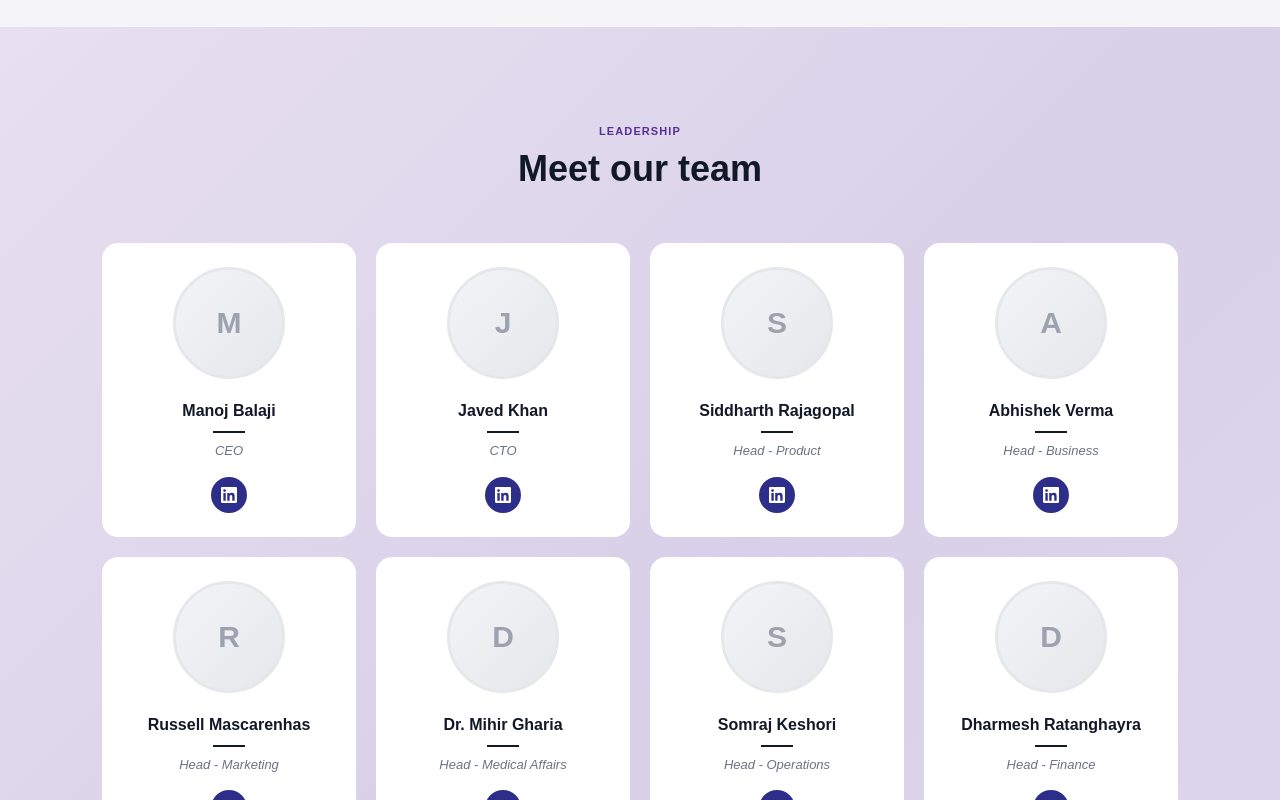
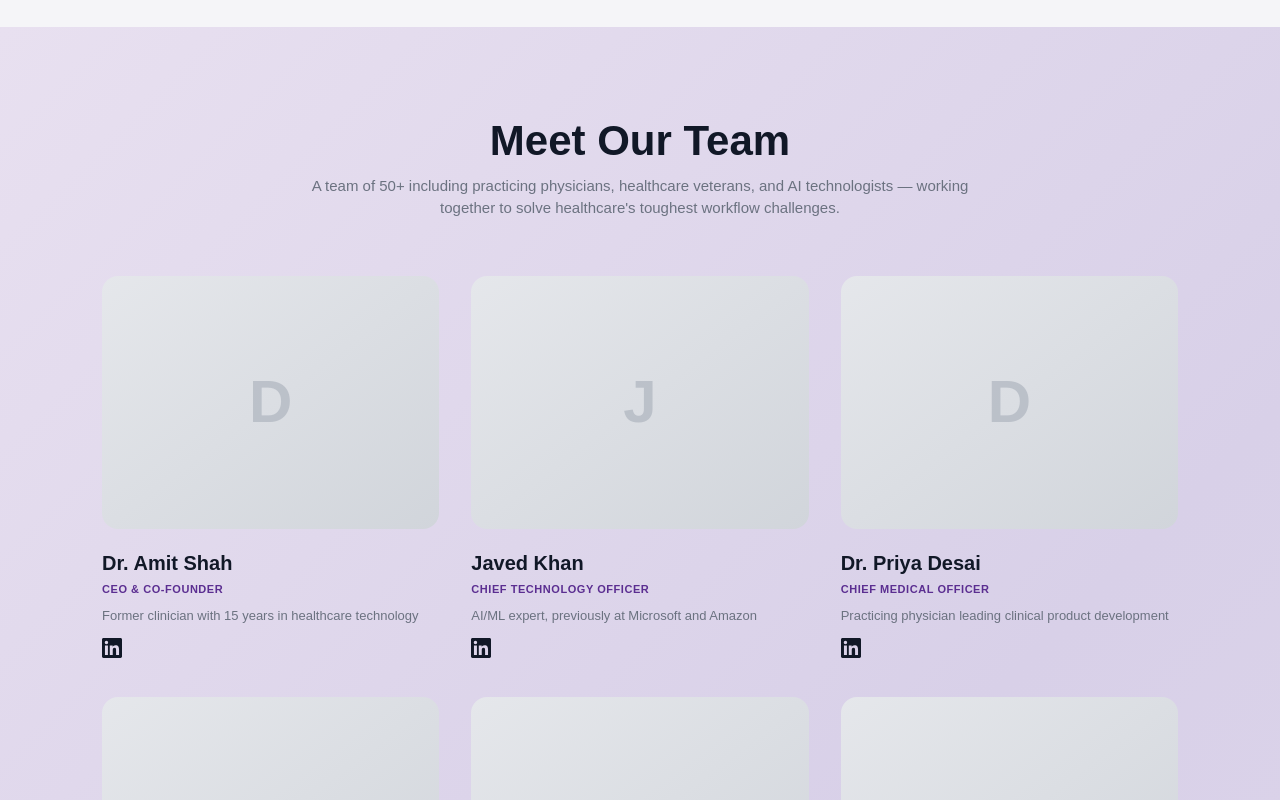
Before and after one commit to chatgptmarketingtc-lab/tatvapractice-website, a Next.js app: page /about in a window 1280 px wide. Shown: the part 1220-2020 px from the top of the page. Built offline with nearby package versions, Linux system fonts and the light colour scheme.

Commit message:
Leadership: left-aligned cards, photo+name+role+bio+LinkedIn format
https://claude.ai/code/session_01MzfTnnp2znpn3D4ijZqpdd

```diff
--- a/src/app/about/page.js
+++ b/src/app/about/page.js
@@ -9,15 +9,17 @@ import { ScrollReveal, GradientBlob } from '@/components/ui';
 import { useModal } from '@/components/ModalProvider';
 
 const LEADERSHIP = [
-  { name: 'Manoj Balaji', role: 'CEO', linkedin: '#' },
-  { name: 'Javed Khan', role: 'CTO', linkedin: '#' },
-  { name: 'Siddharth Rajagopal', role: 'Head - Product', linkedin: '#' },
-  { name: 'Abhishek Verma', role: 'Head - Business', linkedin: '#' },
-  { name: 'Russell Mascarenhas', role: 'Head - Marketing', linkedin: '#' },
-  { name: 'Dr. Mihir Gharia', role: 'Head - Medical Affairs', linkedin: '#' },
-  { name: 'Somraj Keshori', role: 'Head - Operations', linkedin: '#' },
-  { name: 'Dharmesh Ratanghayra', role: 'Head - Finance', linkedin: '#' },
-  { name: 'Nutan Mishra', role: 'Head: Human Resources', linkedin: '#' },
+  { name: 'Dr. Amit Shah', role: 'CEO & CO-FOUNDER', bio: 'Former clinician with 15 years in healthcare technology', linkedin: '#' },
+  { name: 'Javed Khan', role: 'CHIEF TECHNOLOGY OFFICER', bio: 'AI/ML expert, previously at Microsoft and Amazon', linkedin: '#' },
+  { name: 'Dr. Priya Desai', role: 'CHIEF MEDICAL OFFICER', bio: 'Practicing physician leading clinical product development', linkedin: '#' },
+  { name: 'Manoj Balaji', role: 'CHIEF EXECUTIVE OFFICER', bio: 'Building scalable healthcare platforms for emerging markets', linkedin: '#' },
+  { name: 'Siddharth Rajagopal', role: 'HEAD - PRODUCT', bio: 'Product leader with deep expertise in SaaS and health-tech', linkedin: '#' },
+  { name: 'Abhishek Verma', role: 'HEAD - BUSINESS', bio: 'Driving growth and partnerships across India', linkedin: '#' },
+  { name: 'Russell Mascarenhas', role: 'HEAD - MARKETING', bio: 'Brand strategist with healthcare and consumer tech background', linkedin: '#' },
+  { name: 'Dr. Mihir Gharia', role: 'HEAD - MEDICAL AFFAIRS', bio: 'Ensuring clinical accuracy across all AI-powered features', linkedin: '#' },
+  { name: 'Somraj Keshori', role: 'HEAD - OPERATIONS', bio: 'Scaling operations across 200+ cities in India', linkedin: '#' },
+  { name: 'Dharmesh Ratanghayra', role: 'HEAD - FINANCE', bio: 'Financial strategy and governance for rapid growth', linkedin: '#' },
+  { name: 'Nutan Mishra', role: 'HEAD - HUMAN RESOURCES', bio: 'Building and nurturing a 200+ member team', linkedin: '#' },
 ];
 
 export default function AboutPage() {
@@ -83,25 +85,27 @@ export default function AboutPage() {
       <section className="py-16 lg:py-24" style={{ background: 'linear-gradient(135deg, #E8E0F0 0%, #D8D0E8 50%, #E0D8EC 100%)' }}>
         <div className="max-w-container mx-auto px-8">
           <ScrollReveal variant="fadeUp">
-            <div className="text-center mb-14">
-              <div className="text-[11px] font-extrabold text-[#5B2E91] uppercase tracking-widest mb-3">Leadership</div>
-              <h2 className="text-3xl lg:text-[36px] font-extrabold text-gray-900">Meet our team</h2>
+            <div className="text-center mb-4">
+              <h2 className="text-3xl lg:text-[42px] font-extrabold text-gray-900">Meet Our Team</h2>
             </div>
+            <p className="text-center text-gray-500 text-[15px] max-w-2xl mx-auto mb-14">
+              A team of 50+ including practicing physicians, healthcare veterans, and AI technologists — working together to solve healthcare&apos;s toughest workflow challenges.
+            </p>
           </ScrollReveal>
           <ScrollReveal variant="stagger">
-            <div className="grid grid-cols-2 md:grid-cols-3 lg:grid-cols-4 gap-5">
+            <div className="grid md:grid-cols-2 lg:grid-cols-3 gap-8">
               {LEADERSHIP.map((person, i) => (
-                <div key={i} className="bg-white rounded-2xl p-6 text-center hover:shadow-lg transition-shadow">
-                  {/* Circular photo placeholder */}
-                  <div className="w-28 h-28 mx-auto mb-5 rounded-full border-[3px] border-gray-200 bg-gradient-to-br from-gray-100 to-gray-200 flex items-center justify-center text-3xl font-bold text-gray-400">
-                    {person.name.charAt(0)}
+                <div key={i} className="group">
+                  {/* Photo placeholder — rounded top corners */}
+                  <div className="w-full aspect-[4/3] rounded-2xl bg-gradient-to-br from-gray-200 to-gray-300 mb-5 flex items-center justify-center overflow-hidden">
+                    <span className="text-6xl font-bold text-gray-400/50">{person.name.charAt(0)}</span>
                   </div>
-                  <h3 className="text-[16px] font-extrabold text-gray-900 mb-2">{person.name}</h3>
-                  <div className="w-8 h-[2px] bg-gray-900 mx-auto mb-2" />
-                  <div className="text-[13px] text-gray-500 italic mb-4">{person.role}</div>
+                  <h3 className="text-xl font-extrabold text-gray-900 mb-1">{person.name}</h3>
+                  <div className="text-[11px] font-bold text-[#5B2E91] uppercase tracking-wider mb-2">{person.role}</div>
+                  <p className="text-[13px] text-gray-500 leading-relaxed mb-3">{person.bio}</p>
                   {person.linkedin && (
-                    <a href={person.linkedin} target="_blank" rel="noopener noreferrer" className="inline-flex items-center justify-center w-9 h-9 rounded-full bg-[#2D2D8A] text-white hover:bg-[#1E1E6A] transition-colors">
-                      <svg className="w-4 h-4" fill="currentColor" viewBox="0 0 24 24"><path d="M20.447 20.452h-3.554v-5.569c0-1.328-.027-3.037-1.852-3.037-1.853 0-2.136 1.445-2.136 2.939v5.667H9.351V9h3.414v1.561h.046c.477-.9 1.637-1.85 3.37-1.85 3.601 0 4.267 2.37 4.267 5.455v6.286zM5.337 7.433a2.062 2.062 0 01-2.063-2.065 2.064 2.064 0 112.063 2.065zm1.782 13.019H3.555V9h3.564v11.452zM22.225 0H1.771C.792 0 0 .774 0 1.729v20.542C0 23.227.792 24 1.771 24h20.451C23.2 24 24 23.227 24 22.271V1.729C24 .774 23.2 0 22.222 0h.003z"/></svg>
+                    <a href={person.linkedin} target="_blank" rel="noopener noreferrer" className="inline-block text-gray-900 hover:text-[#5B2E91] transition-colors">
+                      <svg className="w-5 h-5" fill="currentColor" viewBox="0 0 24 24"><path d="M20.447 20.452h-3.554v-5.569c0-1.328-.027-3.037-1.852-3.037-1.853 0-2.136 1.445-2.136 2.939v5.667H9.351V9h3.414v1.561h.046c.477-.9 1.637-1.85 3.37-1.85 3.601 0 4.267 2.37 4.267 5.455v6.286zM5.337 7.433a2.062 2.062 0 01-2.063-2.065 2.064 2.064 0 112.063 2.065zm1.782 13.019H3.555V9h3.564v11.452zM22.225 0H1.771C.792 0 0 .774 0 1.729v20.542C0 23.227.792 24 1.771 24h20.451C23.2 24 24 23.227 24 22.271V1.729C24 .774 23.2 0 22.222 0h.003z"/></svg>
                     </a>
                   )}
                 </div>
```
